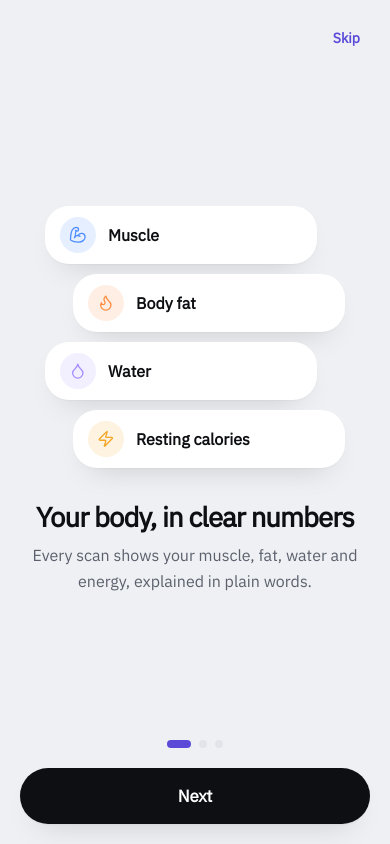
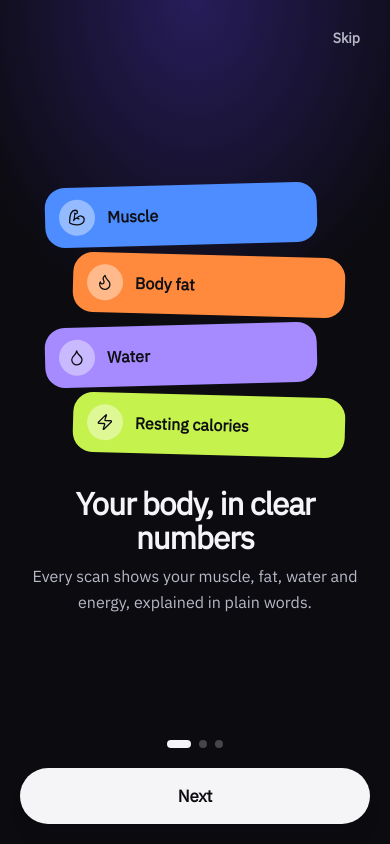
Before and after one commit to alielmayyah/LevelUP, a React (Vite) app: page /intro in a window 390 px wide. Built offline with nearby package versions, Linux system fonts and the light colour scheme; a web font is replaced by a local one; what @capacitor/preferences would draw is missing.

Commit message:
style(mobile): ink intro and login with a white main button
The intro now shares the splash and login backdrop, with a fan of metric
color blocks on its first slide.

```diff
--- a/src/pages/Intro.tsx
+++ b/src/pages/Intro.tsx
@@ -19,24 +19,24 @@ const Picture: React.FC<{ slide: SlideKey }> = ({ slide }) => {
   const { t } = useTranslation();
   if (slide === 'numbers') {
     const chips: [IconName, string, string][] = [
-      ['muscle', 'lu-intro-muscle', t('intro.chip.muscle')],
-      ['bodyFat', 'lu-intro-fat', t('intro.chip.fat')],
-      ['drop', 'lu-intro-water', t('intro.chip.water')],
-      ['bolt', 'lu-intro-energy', t('intro.chip.energy')],
+      ['muscle', 'lu-block-muscle', t('intro.chip.muscle')],
+      ['bodyFat', 'lu-block-fat', t('intro.chip.fat')],
+      ['drop', 'lu-block-weight', t('intro.chip.water')],
+      ['bolt', 'lu-block-lime', t('intro.chip.energy')],
     ];
     return (
       <ul className="m-0 grid w-full max-w-[300px] list-none gap-2.5 p-0">
         {chips.map(([icon, tone, label], i) => (
           <li
             key={icon}
-            className={`lu-card flex items-center gap-3 px-3.5 py-2.5 ${tone}`}
+            className={`lu-block lu-intro-row flex items-center gap-3 rounded-[20px] px-3.5 py-3 ${tone}`}
             // Every other row steps in a little, so the stack reads as a loose fan of cards.
             style={{ marginInlineStart: `${(i % 2) * 28}px`, inlineSize: 'calc(100% - 28px)' }}
           >
-            <span className="lu-intro-badge grid size-9 flex-none place-items-center rounded-full text-[1.1rem]">
+            <span className="lu-block-badge size-9 flex-none text-[1.1rem]">
               <Icon name={icon} />
             </span>
-            <span className="font-semibold text-ink">{label}</span>
+            <span className="font-display font-semibold">{label}</span>
           </li>
         ))}
       </ul>
@@ -45,10 +45,10 @@ const Picture: React.FC<{ slide: SlideKey }> = ({ slide }) => {
   if (slide === 'meaning')
     return (
       <div className="grid w-full max-w-[300px] gap-3 text-start">
-        <div className="lu-card grid gap-1.5 p-4">
-          <span className="lu-card-kicker">{t('intro.demo.muscle')}</span>
-          <span className="lu-display text-[1.8rem] leading-none text-ink">
-            {formatNumber(41.3, 1)} <span className="text-[0.55em] text-muted">{t('units.kg')}</span>
+        <div className="lu-block lu-block-muscle grid gap-1.5 p-4">
+          <span className="lu-block-muted text-[0.8125rem] font-semibold">{t('intro.demo.muscle')}</span>
+          <span className="lu-display text-[2.2rem] leading-none">
+            {formatNumber(41.3, 1)} <span className="lu-block-muted text-[0.5em]">{t('units.kg')}</span>
           </span>
           <svg
             className="lu-intro-spark block h-10 w-full"
@@ -60,7 +60,7 @@ const Picture: React.FC<{ slide: SlideKey }> = ({ slide }) => {
           </svg>
         </div>
         <div className="lu-card flex items-start gap-3 p-3.5">
-          <span className="lu-intro-badge lu-intro-good grid size-9 flex-none place-items-center rounded-full text-[1.1rem]">
+          <span className="lu-intro-good grid size-9 flex-none place-items-center rounded-full text-[1.1rem]">
             <Icon name="sparkles" />
           </span>
           <span className="grid gap-0.5">
@@ -74,8 +74,8 @@ const Picture: React.FC<{ slide: SlideKey }> = ({ slide }) => {
     <div className="grid w-full max-w-[300px] grid-cols-[1fr_auto] items-center gap-3 text-start">
       <div className="lu-card grid gap-2 p-4">
         <span className="lu-card-kicker">{t('intro.demo.goal')}</span>
-        <strong className="text-ink">{t('intro.demo.goalTitle')}</strong>
-        <span className="lu-bar">
+        <strong className="font-display text-ink">{t('intro.demo.goalTitle')}</strong>
+        <span className="lu-bar [--bar-color:var(--lu-muscle)]">
           <span style={{ '--lu-bar': '67%' } as CSSProperties} />
         </span>
       </div>
@@ -109,12 +109,17 @@ const Intro: React.FC = () => {
   });
 
   return (
-    <IonPage data-testid="page-intro">
-      <IonContent>
-        <div className="lu-tab-body box-border flex min-h-full flex-col px-5 pt-[calc(16px+var(--ion-safe-area-top,0px))] pb-[calc(20px+var(--ion-safe-area-bottom,0px))]">
+    <IonPage className="lu-on-ink text-splash-text" data-testid="page-intro">
+      <IonContent className="[--background:var(--lu-splash-bg)] [--color:var(--lu-splash-text)]">
+        <div className="lu-tab-body lu-login-bg box-border flex min-h-full flex-col px-5 pt-[calc(16px+var(--ion-safe-area-top,0px))] pb-[calc(20px+var(--ion-safe-area-bottom,0px))]">
           <div className="flex min-h-11 justify-end">
             {!last && (
-              <button type="button" className="lu-link-button" onClick={finish} data-testid="intro-skip">
+              <button
+                type="button"
+                className="lu-link-button text-splash-muted"
+                onClick={finish}
+                data-testid="intro-skip"
+              >
                 {t('intro.skip')}
               </button>
             )}
@@ -130,10 +135,10 @@ const Intro: React.FC = () => {
               <Picture slide={slide} />
             </div>
             <div className="grid gap-2" aria-live="polite">
-              <h1 className="lu-display m-0 text-[clamp(1.6rem,7vw,2.1rem)] leading-tight text-ink">
+              <h1 className="lu-display m-0 text-[clamp(1.8rem,8vw,2.4rem)] leading-[1.1] text-splash-text">
                 {t(`intro.${slide}.title`)}
               </h1>
-              <p className="m-0 text-[1rem] leading-relaxed text-muted">{t(`intro.${slide}.body`)}</p>
+              <p className="m-0 text-[1rem] leading-relaxed text-splash-muted">{t(`intro.${slide}.body`)}</p>
             </div>
           </section>
           <div className="mx-auto grid w-full max-w-[420px] gap-5">
--- a/src/pages/Login.tsx
+++ b/src/pages/Login.tsx
@@ -69,7 +69,7 @@ const Login: React.FC = () => {
   };
 
   return (
-    <IonPage className="text-splash-text" data-testid="page-login">
+    <IonPage className="lu-on-ink text-splash-text" data-testid="page-login">
       <IonContent className="[--background:var(--lu-splash-bg)] [--color:var(--lu-splash-text)] ar:font-arabic" scrollY>
         <div className="lu-login-bg relative grid min-h-full grid-rows-[auto_auto] content-center pb-[8vh] split:grid-cols-[minmax(0,1fr)_minmax(0,1fr)] split:grid-rows-[1fr] split:content-stretch split:pb-0 wide:grid-cols-[minmax(0,1fr)_minmax(400px,40%)]">
           {/*
--- a/src/pages/intro/Intro.scss
+++ b/src/pages/intro/Intro.scss
@@ -1,32 +1,26 @@
-/* Intro slides: soft metric badges, a sparkline, a medal, and the page dots. */
+/*
+ * Intro slides, on the ink backdrop shared with the splash and login: a fan
+ * of metric color blocks, a muscle block with its sparkline, a goal card with
+ * a medal, and the page dots.
+ */
 @layer components {
-  .lu-intro-badge {
-    background: color-mix(in srgb, var(--icon-color) 14%, transparent);
+  /* The fan of blocks: each row tilts a hair, like cards dealt onto a table. */
+  .lu-intro-row:nth-child(odd) {
+    rotate: -1.5deg;
   }
 
-  .lu-intro-muscle {
-    --icon-color: var(--lu-muscle);
-  }
-
-  .lu-intro-fat {
-    --icon-color: var(--lu-fat);
-  }
-
-  .lu-intro-water {
-    --icon-color: var(--lu-tier-5);
-  }
-
-  .lu-intro-energy {
-    --icon-color: var(--lu-gold);
+  .lu-intro-row:nth-child(even) {
+    rotate: 1.5deg;
   }
 
   .lu-intro-good {
-    --icon-color: var(--lu-success);
+    background: var(--lu-lime);
+    --icon-color: var(--lu-on-block);
   }
 
   .lu-intro-spark polyline {
     fill: none;
-    stroke: var(--lu-muscle);
+    stroke: var(--lu-on-block);
     stroke-width: 2.5;
     stroke-linecap: round;
     stroke-linejoin: round;
@@ -41,13 +35,13 @@
   }
 
   .lu-intro-dot {
-    background: var(--lu-border);
+    background: color-mix(in srgb, var(--lu-splash-text) 25%, transparent);
     transition:
       inline-size 200ms ease-out,
       background-color 200ms ease-out;
 
     &.is-on {
-      background: var(--ion-color-primary);
+      background: var(--lu-splash-text);
     }
   }
 
```
